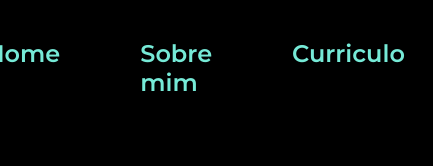
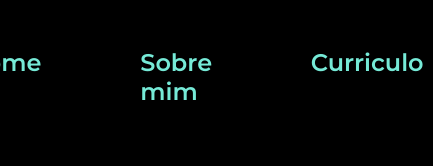
Before and after one commit to HenriquePedrosoTech/Portifolio-henrique-pedroso, a plain HTML site: page index.html in a window 390 px wide. Shown: the top 166 px of the page, 433 px wide, since content can reach past the window. Drawn offline with nearby package versions, Linux system fonts and the light colour scheme.

Commit message:
Update style.css

```diff
--- a/style/style.css
+++ b/style/style.css
@@ -182,7 +182,7 @@ body{
     }
 
     .cabecalho__menu__link {
-        padding: 1%:
+        padding: 3%;
     }
 
     .apresentacao {
```
